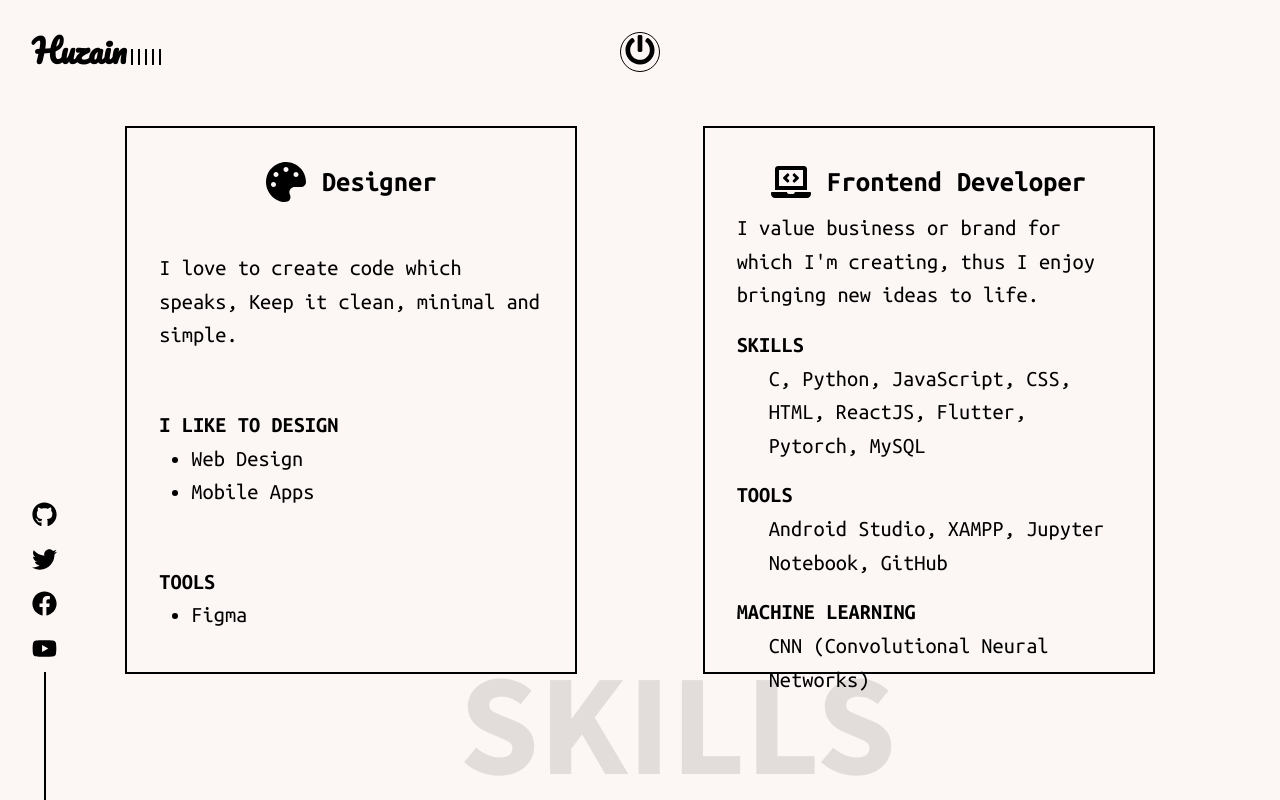
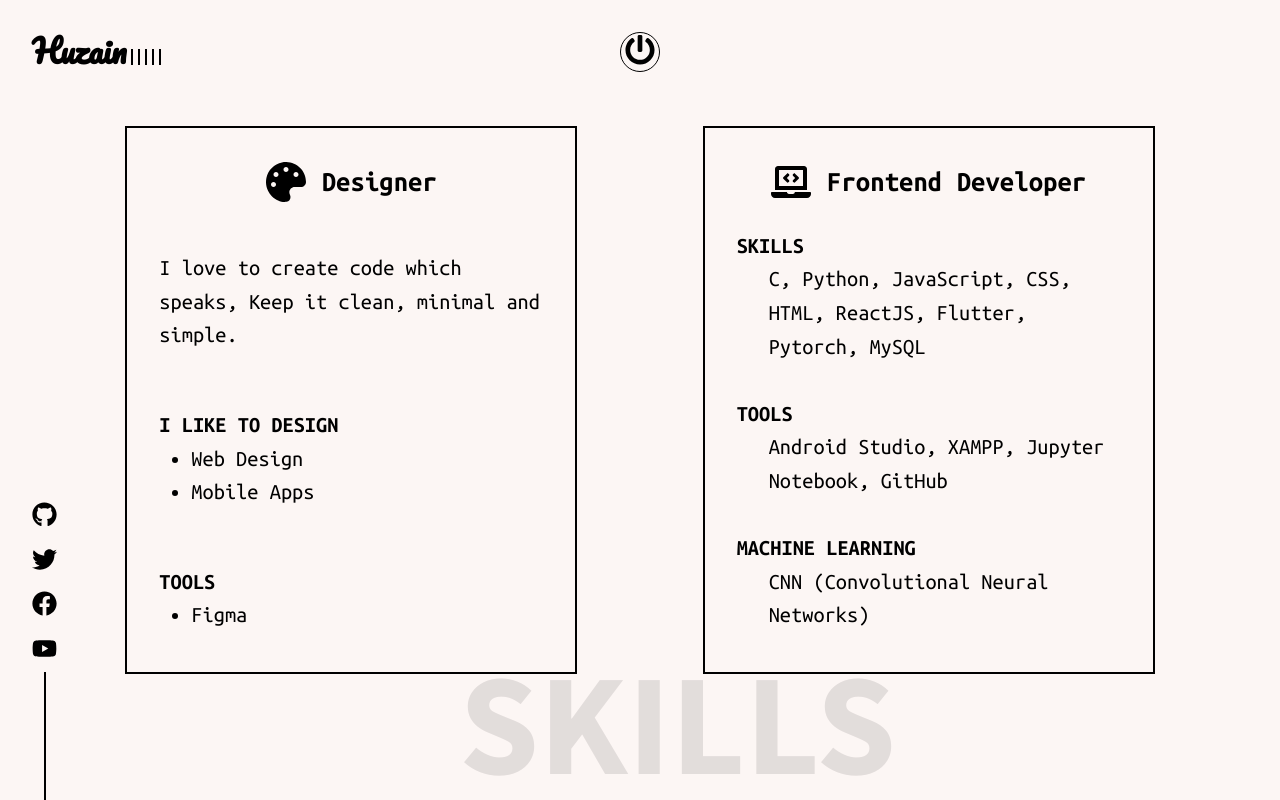
Before and after one commit to muhammedhussainn/Portfolio, a React (Create React App) app: page /skills in a window 1280 px wide. Built offline with nearby package versions, Linux system fonts and the light colour scheme.

Commit message:
Update MySkillsPage.js

```diff
--- a/src/components/MySkillsPage.js
+++ b/src/components/MySkillsPage.js
@@ -117,9 +117,9 @@ const MySkillsPage = () => {
             <Title>
                 <Develope width={40} height={40} /> Frontend Developer
             </Title>
-            <Description>
+            {/* <Description>
                 I value business or brand for which I'm creating, thus I enjoy bringing new ideas to life.
-            </Description>
+            </Description> */}
             <Description>
                 <strong>Skills</strong>
                 <p>
```
